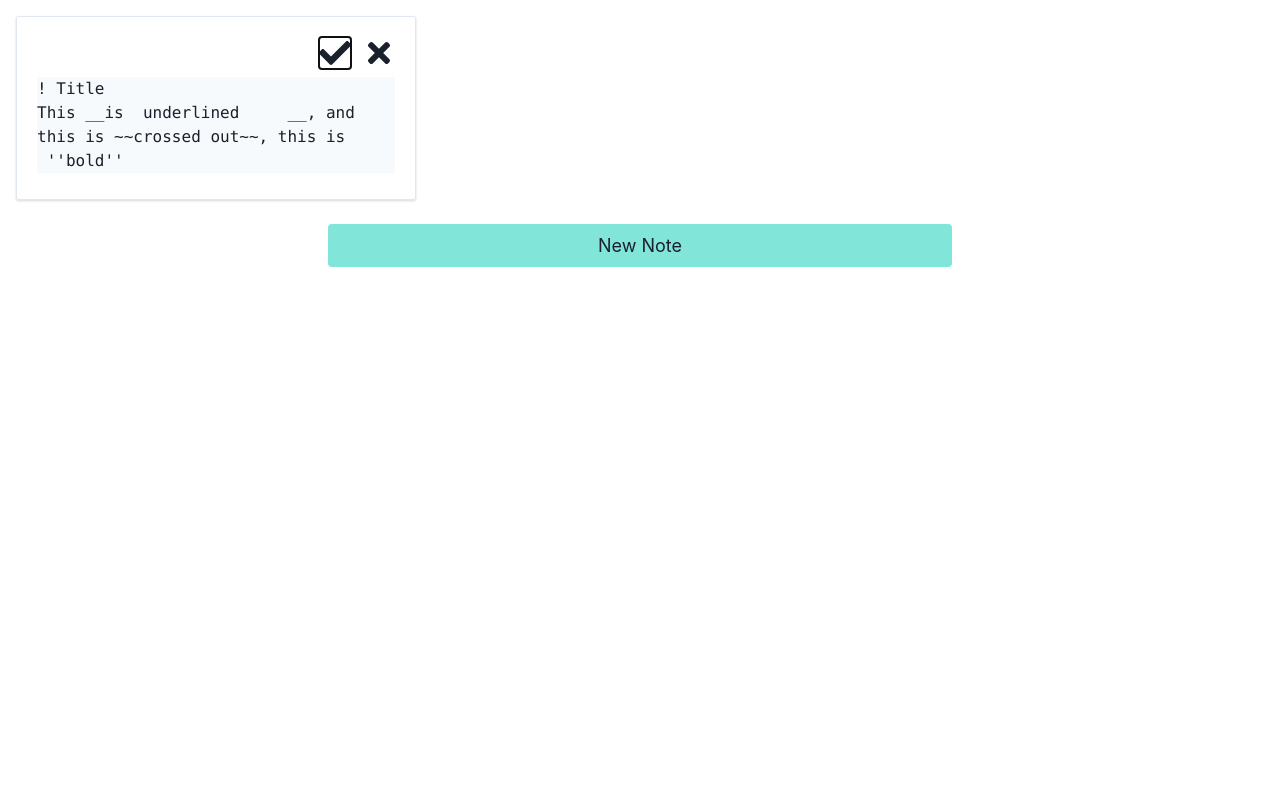
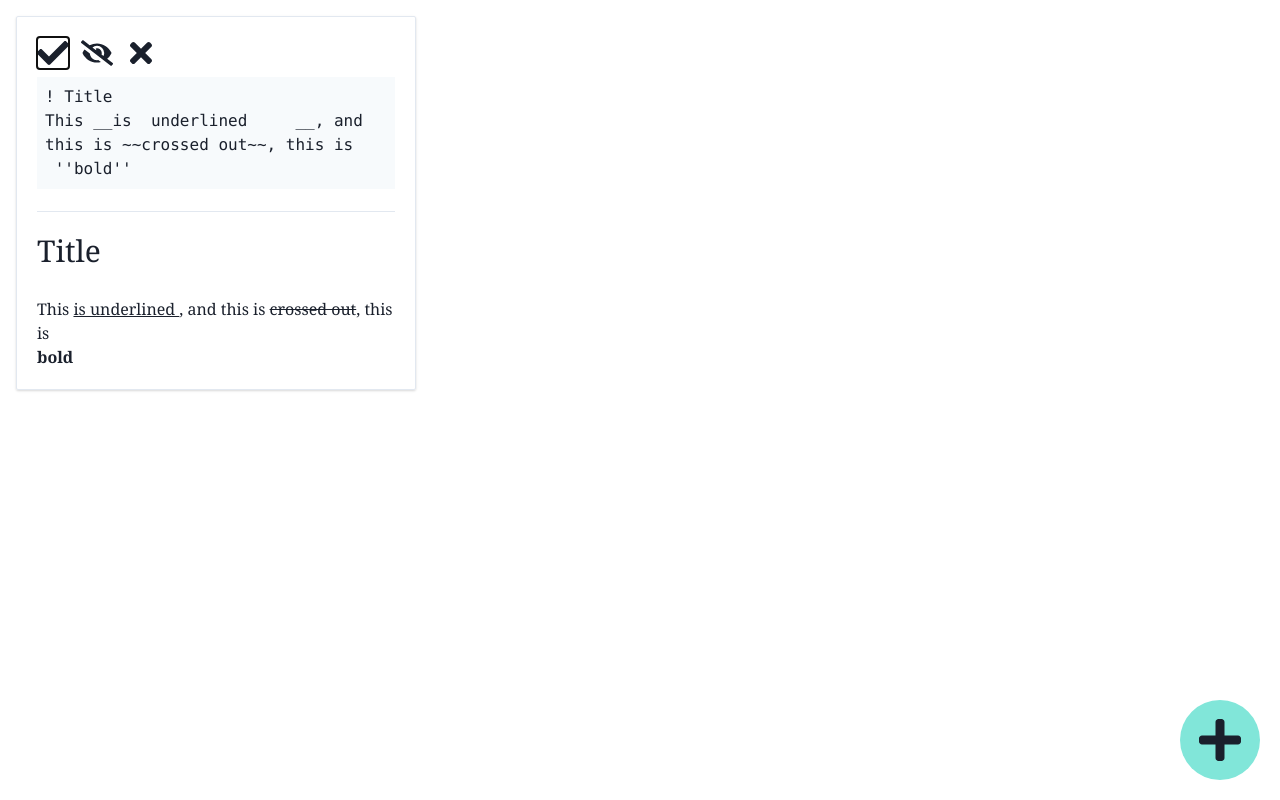
Before and after one commit to Lucasmercado101/markdown-notes-app, a React (Create React App) app: page / in a window 1280 px wide. Both pictures are taken after a click on the button 53 px from the left and 53 px from the top of the page. Built offline with nearby package versions, Linux system fonts and the light colour scheme.

Commit message:
notes can be edited

```diff
--- a/src/App.tsx
+++ b/src/App.tsx
@@ -1,67 +1,45 @@
 import React, { useReducer } from "react";
 import Note from "./components/Note";
-// import { Transition } from "react-transition-group";
+import { note } from "./components/types";
+import { FaPlus } from "react-icons/fa";
 import "./assets/main.css";
 
-{
-  // const defaultStyle = {
-  //   transition: "transform 350ms, opacity 350ms, max-height 1750ms",
-  // };
-  // const transitionStyles: any = {
-  //   entering: {
-  //     transform: "translateY(-25%)",
-  //     opacity: 0,
-  //   },
-  //   entered: { transform: "translateY(0)", opacity: 1 },
-  //   exiting: { transform: "translateX(-100%)", opacity: 0 },
-  // };
-}
-
-{
-  /* <Transition
-  in={entered}
-  timeout={{
-    appear: 1000,
-    enter: 0,
-    exit: 350,
-  }}
-  unmountOnExit
->
-  {(state) => (
-    <div
-      style={{
-        ...defaultStyle,
-        ...transitionStyles[state],
-      }}
-    >
-      <Note />
-    </div>
-  )}
-</Transition> */
-}
-
 type action = {
-  type: string;
+  type: number;
   noteID?: number;
+  editedMessage?: note;
 };
 
-type note = {
-  content: string;
-  id: number;
-};
+enum actionTypes {
+  DELETE_NOTE,
+  ADD_NOTE,
+  EDITED_NOTE,
+}
 
 type State = note[];
 
 const reducer = (state: State, action: action): State => {
   switch (action.type) {
-    case "DELETE_NOTE":
+    case actionTypes.DELETE_NOTE:
       return state.filter((i) => i.id !== action.noteID);
-    case "ADD_NOTE":
+    case actionTypes.ADD_NOTE:
       return [
         ...state,
         // pseudo unique id
-        { content: "! New note", id: Math.ceil(Math.random() * 150) },
+        { text: "! New note\n", id: Math.ceil(Math.random() * 150) },
       ];
+
+    case actionTypes.EDITED_NOTE:
+      // console.log(action.editedMessage);
+      const editedID = action.editedMessage!.id;
+
+      return state.map((i) => {
+        if (i.id === editedID) {
+          return action.editedMessage!;
+        } else {
+          return i;
+        }
+      });
 
     default:
       return state;
@@ -71,7 +49,7 @@ const reducer = (state: State, action: action): State => {
 function App() {
   const [notes, dispatch] = useReducer(reducer, [
     {
-      content:
+      text:
         "! Title\nThis __is  underlined     __, and this is ~~crossed out~~, this is\n ''bold''",
       id: 1,
     },
@@ -79,23 +57,27 @@ function App() {
   return (
     <div className="App p-4 w-full text-gray-900">
       <div className="grid items-start auto-grow-1 grid-cols-1 md:grid-cols-2 lg:grid-cols-2 xl:grid-cols-3 gap-3 md:gap-4 lg:gap-6 justify-center mb-6">
-        {notes.map(({ content, id }) => {
+        {notes.map((data) => {
           return (
             <Note
-              key={id}
+              key={data.id}
+              onEdited={(editedMessage: note) =>
+                dispatch({ type: actionTypes.EDITED_NOTE, editedMessage })
+              }
               onRequestDelete={() =>
-                dispatch({ type: "DELETE_NOTE", noteID: id })
+                dispatch({ type: actionTypes.DELETE_NOTE, noteID: data.id })
               }
-              content={content}
+              content={data}
             />
           );
         })}
       </div>
       <button
-        onClick={() => dispatch({ type: "ADD_NOTE" })}
-        className="ml-auto mr-auto block w-full lg:w-3/4 xl:w-2/4 rounded hover:b bg-teal-300 p-2 text-lg"
+        onClick={() => dispatch({ type: actionTypes.ADD_NOTE })}
+        style={{ right: "20px", bottom: "20px" }}
+        className="fixed rounded-full bg-teal-300 h-16 w-16 md:h-20 md:w-20 grid place-items-center"
       >
-        New Note
+        <FaPlus className="w-3/5  h-auto text-gray-900 outline-none" />
       </button>
     </div>
   );
--- a/src/components/Note.tsx
+++ b/src/components/Note.tsx
@@ -1,45 +1,63 @@
-import React, { useState } from "react";
+import React, { useReducer } from "react";
+import { note } from "./types";
 import {
   FaPen as EditIcon,
   FaTrashAlt as DeleteIcon,
   FaCheck as ConfirmIcon,
   FaTimes as XIcon,
+  FaEye as ShowIcon,
+  FaEyeSlash as HideIcon,
 } from "react-icons/fa";
 
+enum actionTypes {
+  SET_ROWS,
+  TOGGLE_PARSED_TEXT,
+  SAVED_NOTE_EDIT,
+  TOGGLE_NOTE_EDIT,
+  CANCEL_EDIT,
+  SET_EDIT_TEXT,
+}
+
 type Props = {
-  content: string;
+  content: note;
   onRequestDelete: () => void;
+  onEdited: (note: note) => void;
 };
 
-const EditNote: React.FC<Props> = ({ content, onRequestDelete }) => {
-  const [editing, setEditing] = useState(false);
-  const [textContent, setTextContent] = useState(content);
-  const [rows, setRows] = useState(content.split("\n").length);
+const markedDownContent = (content: string) => {
+  content = content.replace(
+    /!!![ ].+[ ]?/g,
+    (x) => `<h3 class="text-xl">${x.substr(3, x.length)}</h1>`
+  );
 
-  const markedDownContent = (content: string): JSX.Element => {
   content = content.replace(
-      /![ ].+[ ]?.\n/,
+    /!![ ].+[ ]?/g,
+    (x) => `<h2 class="text-2xl">${x.substr(2, x.length)}</h1>`
+  );
+
+  content = content.replace(
+    /![ ].+[ ]?/g,
     (x) => `<h1 class="text-3xl">${x.substr(1, x.length)}</h1>`
   );
 
   content = content.replace(
-      /~~.+~~/,
+    /~~.+~~/g,
     (x) => `<span class="line-through">${x.substr(2, x.length - 4)}</span>`
   );
 
   content = content.replace(
-      /__.+__/,
-      (x) =>
-        `<span class="underline">${x.trim().substr(2, x.length - 4)}</span>`
+    /__.+__/g,
+    (x) => `<span class="underline">${x.trim().substr(2, x.length - 4)}</span>`
   );
 
   content = content.replace(
-      /''.+''/,
-      (x) =>
-        `<span class="font-bold">${x.trim().substr(2, x.length - 4)}</span>`
+    /''.+''/g,
+    (x) => `<span class="font-bold">${x.trim().substr(2, x.length - 4)}</span>`
   );
 
-    content = content.replace("\n", "<br>");
+  content = content.replace(/<script>.*(<\/script>)?/g, (x) => "");
+
+  content = content.replace(/\r\n|\r|\n/g, "<br>");
 
   return (
     <>
@@ -48,54 +66,135 @@ const EditNote: React.FC<Props> = ({ content, onRequestDelete }) => {
   );
 };
 
+type action = {
+  type: number;
+  text?: string;
+};
+
+type State = {
+  rows: number;
+  isParsedTextVisible: boolean;
+  isEditing: boolean;
+  preEditText: string;
+  noteText: string;
+};
+
+const reducer = (state: State, action: action): State => {
+  switch (action.type) {
+    case actionTypes.SET_ROWS:
+      return { ...state, rows: action.text!.split(/\r\n|\r|\n/g).length + 1 };
+    case actionTypes.TOGGLE_PARSED_TEXT:
+      return { ...state, isParsedTextVisible: !state.isParsedTextVisible };
+    case actionTypes.TOGGLE_NOTE_EDIT:
+      return { ...state, isEditing: true, preEditText: state.noteText };
+    case actionTypes.SAVED_NOTE_EDIT:
+      return {
+        ...state,
+        isEditing: false,
+        preEditText: state.noteText,
+        isParsedTextVisible: true,
+      };
+    case actionTypes.CANCEL_EDIT:
+      return {
+        ...state,
+        isEditing: false,
+        noteText: state.preEditText,
+        isParsedTextVisible: true,
+      };
+    case actionTypes.SET_EDIT_TEXT:
+      return { ...state, noteText: action.text! };
+    default:
+      return state;
+  }
+};
+
+const Note: React.FC<Props> = ({ content, onRequestDelete, onEdited }) => {
+  const initialState: State = {
+    rows: content.text.split("\n").length + 1,
+    isParsedTextVisible: true,
+    isEditing: false,
+    preEditText: content.text,
+    noteText: content.text,
+  };
+  const [state, dispatch] = useReducer(reducer, initialState);
+  const { rows, isParsedTextVisible, isEditing, noteText } = state;
+
   return (
+    <div className="shadow hover:shadow-lg rounded-sm p-5 border text-gray-900 w-full">
       <>
-      {!editing ? (
-        <div className="note shadow rounded-sm p-5 border text-gray-900 w-full">
-          <div className="buttons flex flex-row justify-start items-center mb-2">
-            <button className="edit h-8 hover:text-blue-600 cursor-pointer inline-block">
-              <EditIcon
+        <div className="flex flex-row justify-start items-center mb-2">
+          {isEditing ? (
+            <>
+              <button className="h-8 hover:text-green-500 cursor-pointer">
+                <ConfirmIcon
                   className="h-full w-full"
-                onClick={() => setEditing(true)}
+                  onClick={() => {
+                    onEdited({ text: noteText, id: content.id });
+                    dispatch({ type: actionTypes.SAVED_NOTE_EDIT });
+                  }}
                 />
               </button>
               <button
-              className="delete h-8 hover:text-red-600 cursor-pointer ml-3"
+                className="h-8 cursor-pointer ml-3 hover:text-orange-700"
+                onClick={() =>
+                  dispatch({ type: actionTypes.TOGGLE_PARSED_TEXT })
+                }
+              >
+                {isParsedTextVisible ? (
+                  <HideIcon className="h-full w-full" />
+                ) : (
+                  <ShowIcon className="h-full w-full" />
+                )}
+              </button>
+              <button className="h-8 hover:text-red-600 cursor-pointer ml-3">
+                <XIcon
+                  className="h-full w-full"
+                  onClick={() => dispatch({ type: actionTypes.CANCEL_EDIT })}
+                />
+              </button>
+            </>
+          ) : (
+            <>
+              <button className="h-8 hover:text-blue-600 cursor-pointer">
+                <EditIcon
+                  className="h-full w-full"
+                  onClick={() =>
+                    dispatch({ type: actionTypes.TOGGLE_NOTE_EDIT })
+                  }
+                />
+              </button>
+              <button
+                className=" h-8 hover:text-red-600 cursor-pointer ml-3"
                 onClick={onRequestDelete}
               >
                 <DeleteIcon className="h-full w-full" />
               </button>
+            </>
+          )}
         </div>
-          <div className="content font-serif">{markedDownContent(content)}</div>
-        </div>
-      ) : (
-        <div className="note shadow rounded-sm p-5 border text-gray-900 w-full">
-          <div className="buttons flex flex-row justify-end items-center mb-2">
-            <button className="edit h-8 hover:text-green-500 cursor-pointer">
-              <ConfirmIcon className="h-full w-full" />
-            </button>
-            <button className="delete h-8 hover:text-red-600 cursor-pointer ml-3">
-              <XIcon
-                className="h-full w-full"
-                onClick={() => setEditing(false)}
-              />
-            </button>
-          </div>
+        {isEditing && (
           <textarea
             onChange={(e) => {
-              setRows(e.target.value.split("\n").length);
-              setTextContent(e.target.value);
+              dispatch({ type: actionTypes.SET_ROWS, text: e.target.value });
+              dispatch({
+                type: actionTypes.SET_EDIT_TEXT,
+                text: e.target.value,
+              });
             }}
-            className="w-full h-full resize-none bg-gray-100 font-mono"
-            name=""
-            id=""
-            rows={rows + 1}
-            value={textContent}
+            className="p-2 w-full h-full resize-none bg-gray-100 font-mono"
+            name="noteEdit"
+            id="noteEdit"
+            rows={rows}
+            value={noteText}
           ></textarea>
-        </div>
+        )}
+        {isEditing && isParsedTextVisible && <hr className="my-4" />}
+        {isParsedTextVisible && (
+          <div className="font-serif">{markedDownContent(noteText)}</div>
         )}
       </>
+    </div>
   );
 };
 
-export default EditNote;
+export default Note;
--- /dev/null
+++ b/src/components/types.tsx
@@ -0,0 +1,4 @@
+export type note = {
+  text: string;
+  id: number;
+};
```
Also changed, not shown: tsconfig.json (+2 -8 lines). Lines whose indentation alone changed are shown as unchanged.
